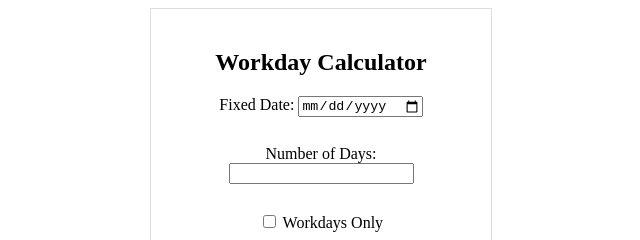
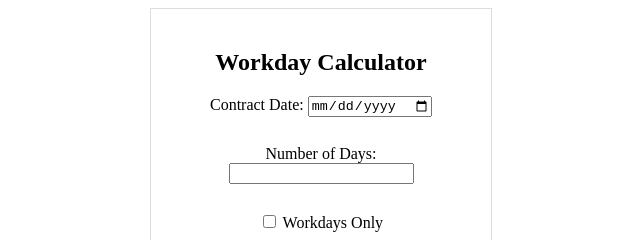
Before and after one commit to joeneuman/date, a plain HTML site: page index.html in a window 1280 px wide. Shown: the top 240 px of the page, 319-959 px from the left. Drawn offline with Linux system fonts and the light colour scheme.

Commit message:
Changed fixed date to Contract Date

```diff
--- a/index.html
+++ b/index.html
@@ -7,7 +7,7 @@
     <body>
         <div class="container">
             <h2>Workday Calculator</h2>
-            <label for="fixedDate">Fixed Date:</label>
+            <label for="fixedDate">Contract Date:</label>
             <input type="date" id="fixedDate" name="fixedDate"><br><br>
 
             <label for="numDays">Number of Days:</label>
```
